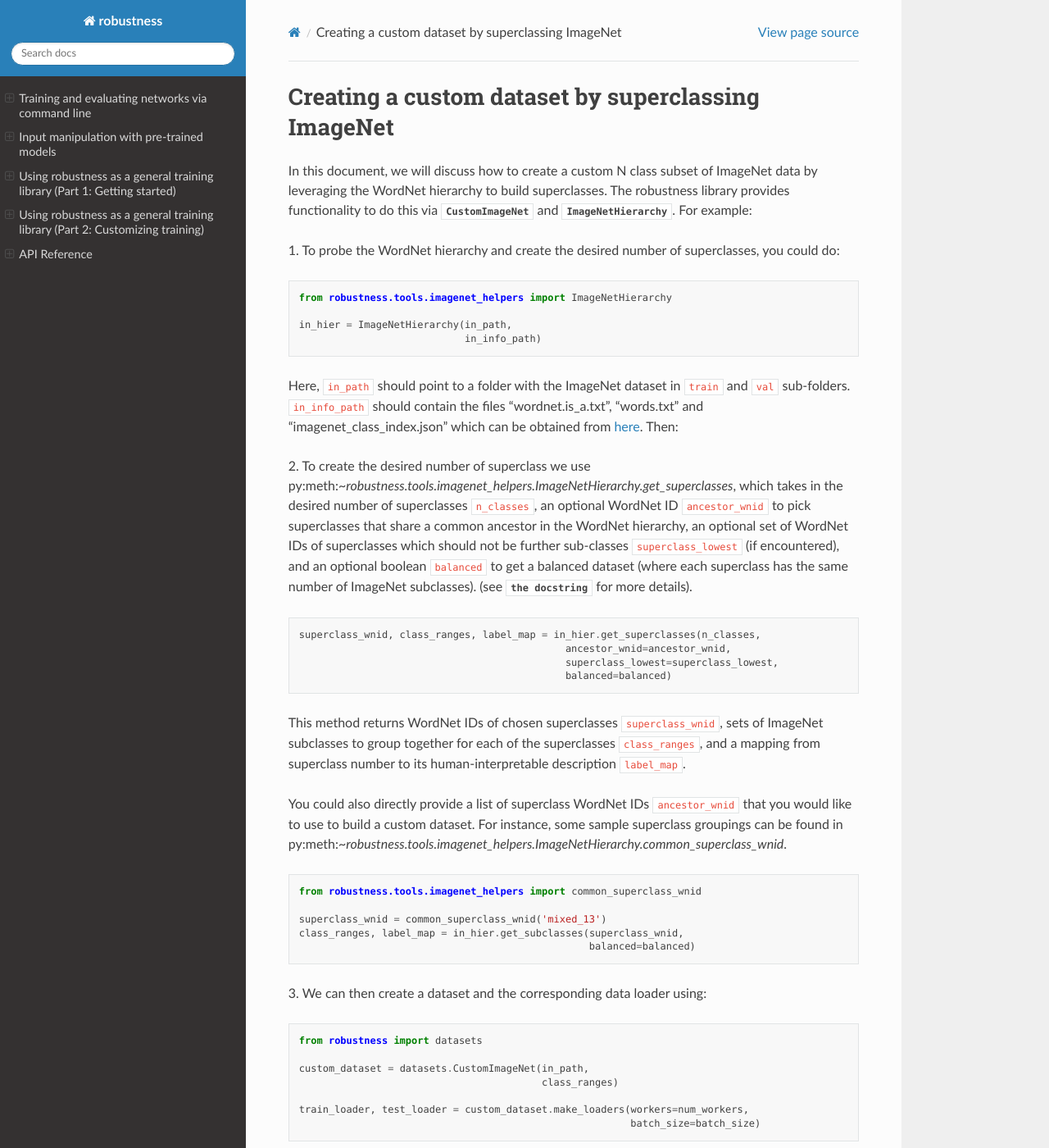
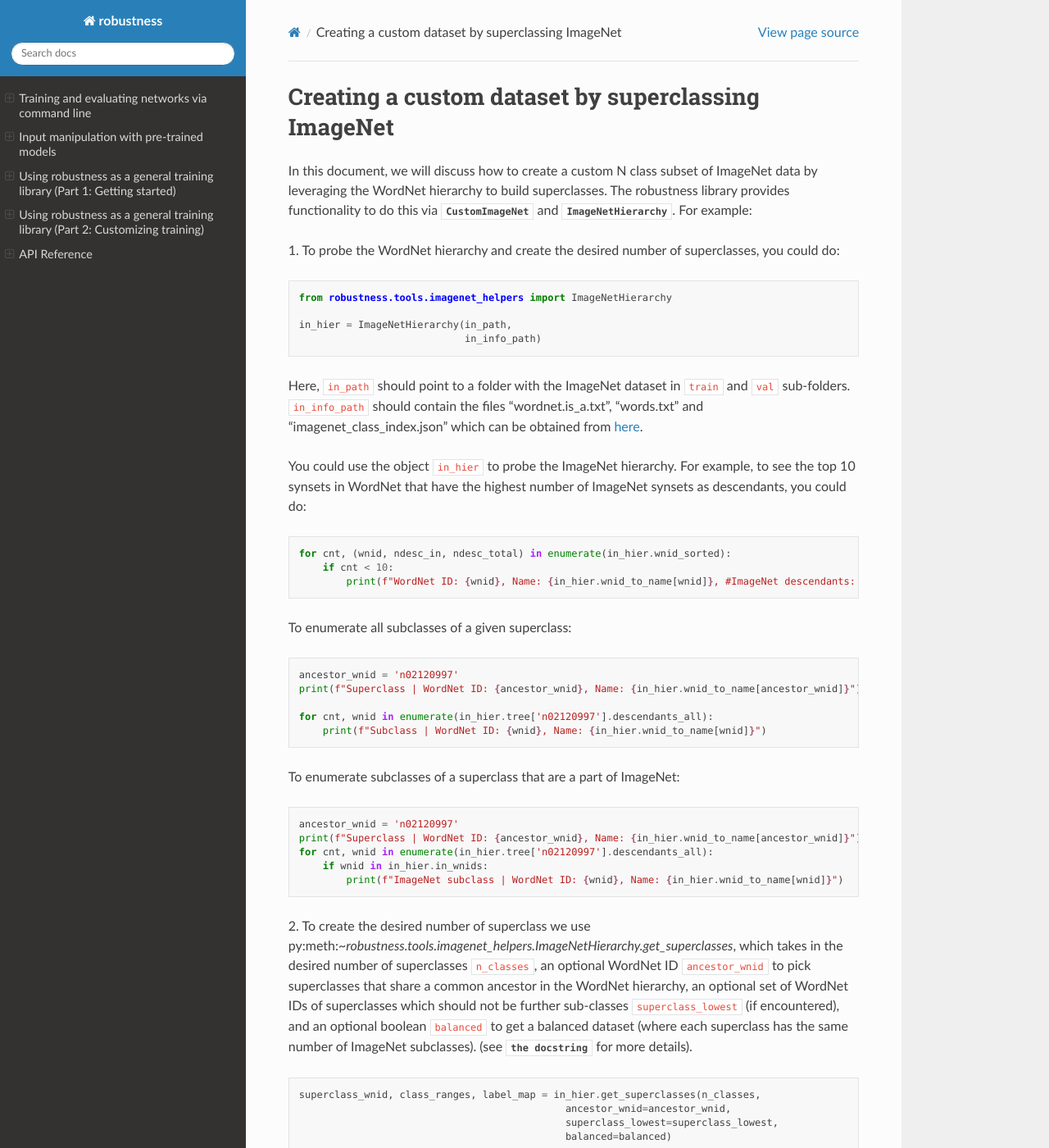
Before and after one commit to MadryLab/robustness, a Sphinx documentation site: the page built from docs/example_usage/custom_imagenet.rst, in a window 1280 px wide and 1400 px high. Shown: the whole window at 82% size. Built offline with Sphinx 7.4.7 and the Read the Docs theme 2.0.0, drawn with Linux system fonts in a browser that asks for light colours.

Commit message:
Improve documentation

```diff
--- a/docs/example_usage/custom_imagenet.rst
+++ b/docs/example_usage/custom_imagenet.rst
@@ -25,7 +25,38 @@ Here, :samp:`in_path` should point to a folder with the ImageNet
 dataset in ``train`` and ``val`` sub-folders. :samp:`in_info_path`
 should contain the files "wordnet.is_a.txt", "words.txt" and
 "imagenet_class_index.json" which can be obtained from
-`here <http://image-net.org/download-API>`_. Then:
+`here <http://image-net.org/download-API>`_.
+
+You could use the object :samp:`in_hier` to probe the ImageNet hierarchy.
+For example, to see the top 10 synsets in WordNet that have the highest
+number of ImageNet synsets as descendants, you could do:
+
+.. code-block:: python
+
+  for cnt, (wnid, ndesc_in, ndesc_total) in enumerate(in_hier.wnid_sorted):
+      if cnt < 10:
+          print(f"WordNet ID: {wnid}, Name: {in_hier.wnid_to_name[wnid]}, #ImageNet descendants: {ndesc_in}")
+
+To enumerate all subclasses of a given superclass:
+
+.. code-block:: python
+
+  ancestor_wnid = 'n02120997'
+  print(f"Superclass | WordNet ID: {ancestor_wnid}, Name: {in_hier.wnid_to_name[ancestor_wnid]}")
+
+  for cnt, wnid in enumerate(in_hier.tree['n02120997'].descendants_all):
+      print(f"Subclass | WordNet ID: {wnid}, Name: {in_hier.wnid_to_name[wnid]}")
+
+To enumerate subclasses of a superclass that are a part of ImageNet:
+
+.. code-block:: python
+
+  ancestor_wnid = 'n02120997'
+  print(f"Superclass | WordNet ID: {ancestor_wnid}, Name: {in_hier.wnid_to_name[ancestor_wnid]}")
+  for cnt, wnid in enumerate(in_hier.tree['n02120997'].descendants_all):
+      if wnid in in_hier.in_wnids:
+          print(f"ImageNet subclass | WordNet ID: {wnid}, Name: {in_hier.wnid_to_name[wnid]}")
+
 
 2. To create the desired number of superclass we use
 py:meth:`~robustness.tools.imagenet_helpers.ImageNetHierarchy.get_superclasses`,
```
